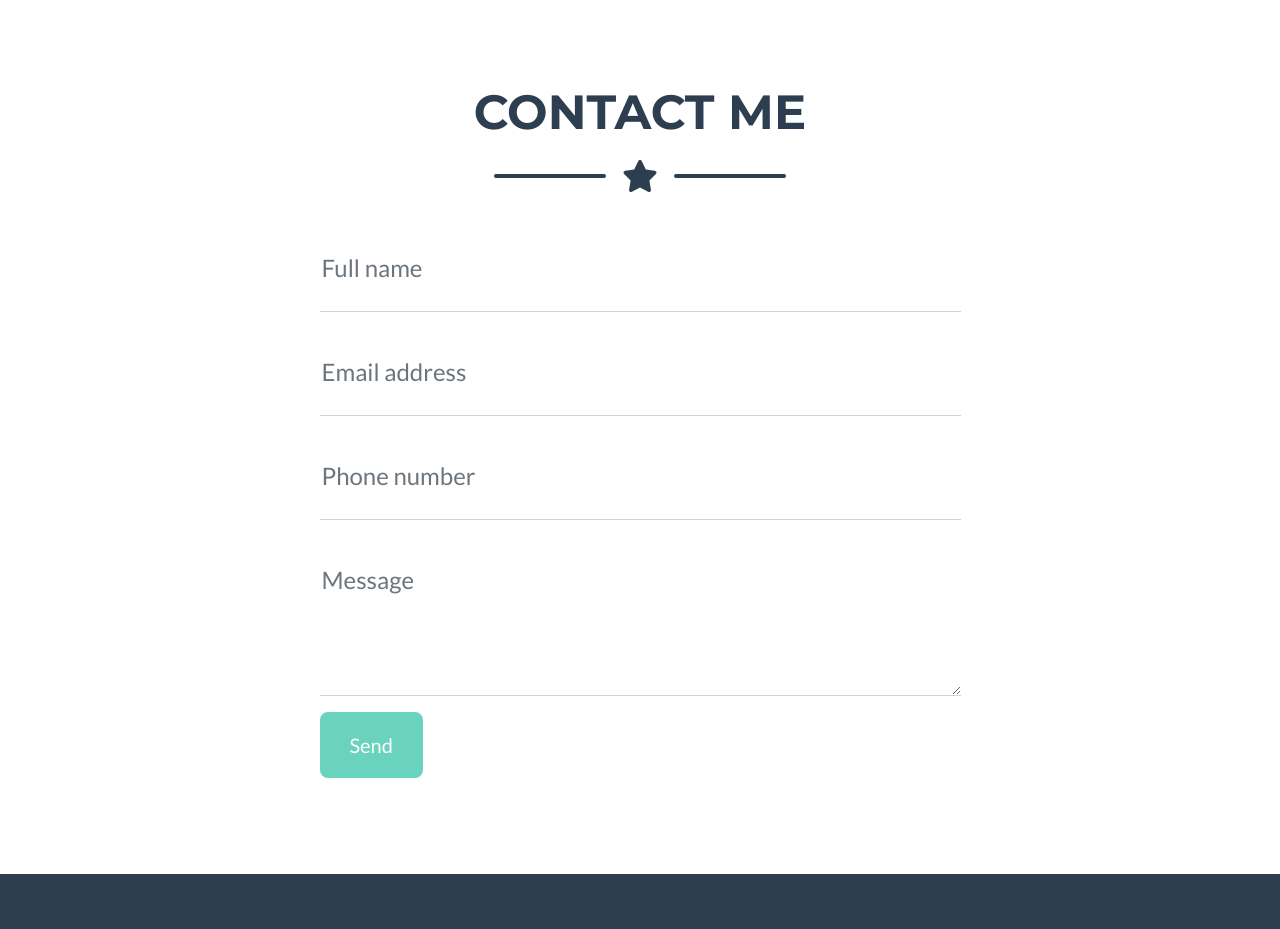
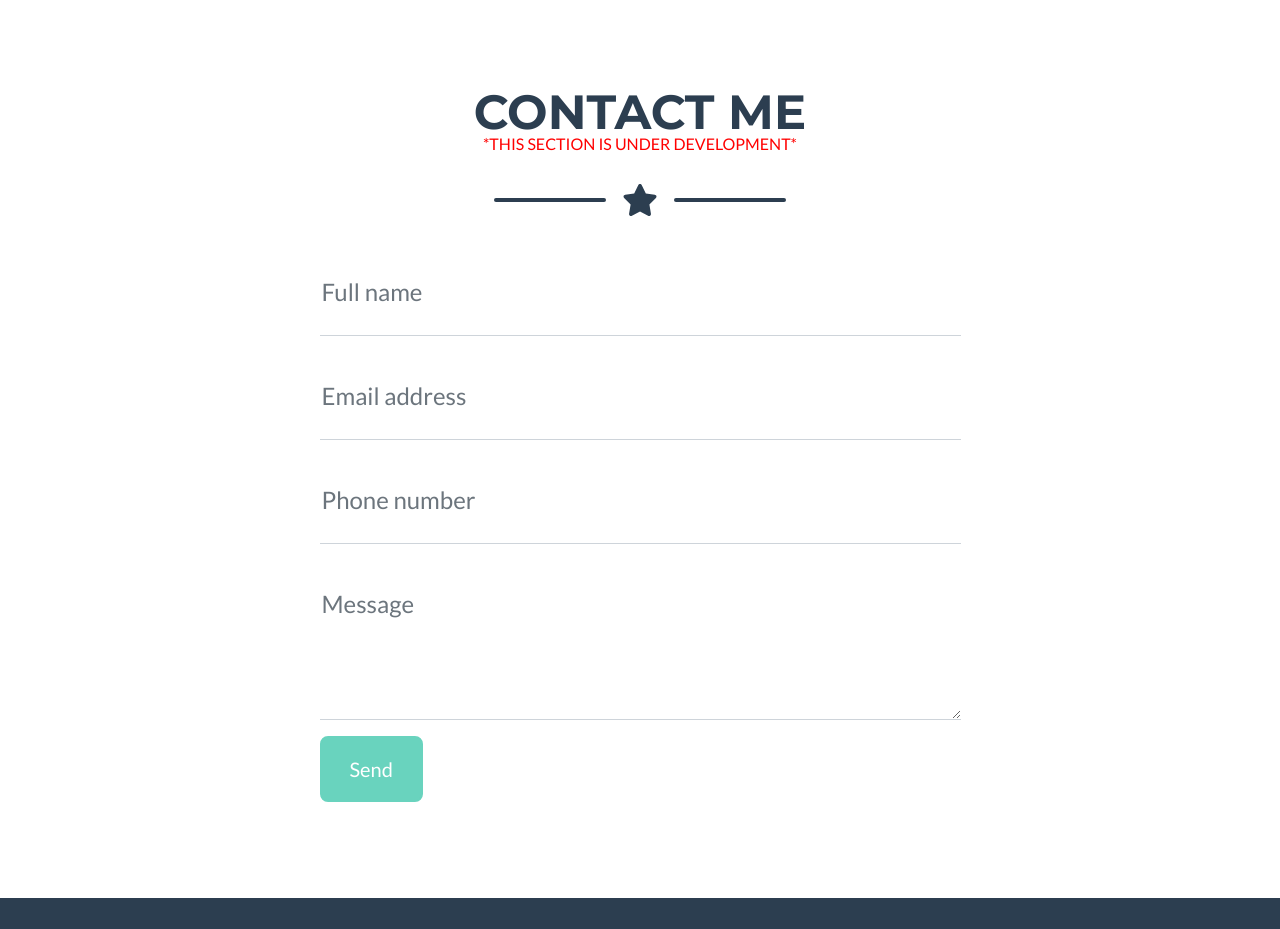
Before and after one commit to dhritimn/Nayan, a plain HTML site: page index.html in a window 1280 px wide. Shown: the part 2260-3189 px from the top of the page. Drawn offline with nearby package versions, Linux system fonts and the light colour scheme.

Commit message:
Update index.html

```diff
--- a/index.html
+++ b/index.html
@@ -151,6 +151,7 @@
             <div class="container">
                 <!-- Contact Section Heading-->
                 <h2 class="page-section-heading text-center text-uppercase text-secondary mb-0">Contact Me</h2>
+                <p style="color: red;" class="text-center text-uppercase mb-0">*This section is under development*</p>
                 <!-- Icon Divider-->
                 <div class="divider-custom">
                     <div class="divider-custom-line"></div>
```
